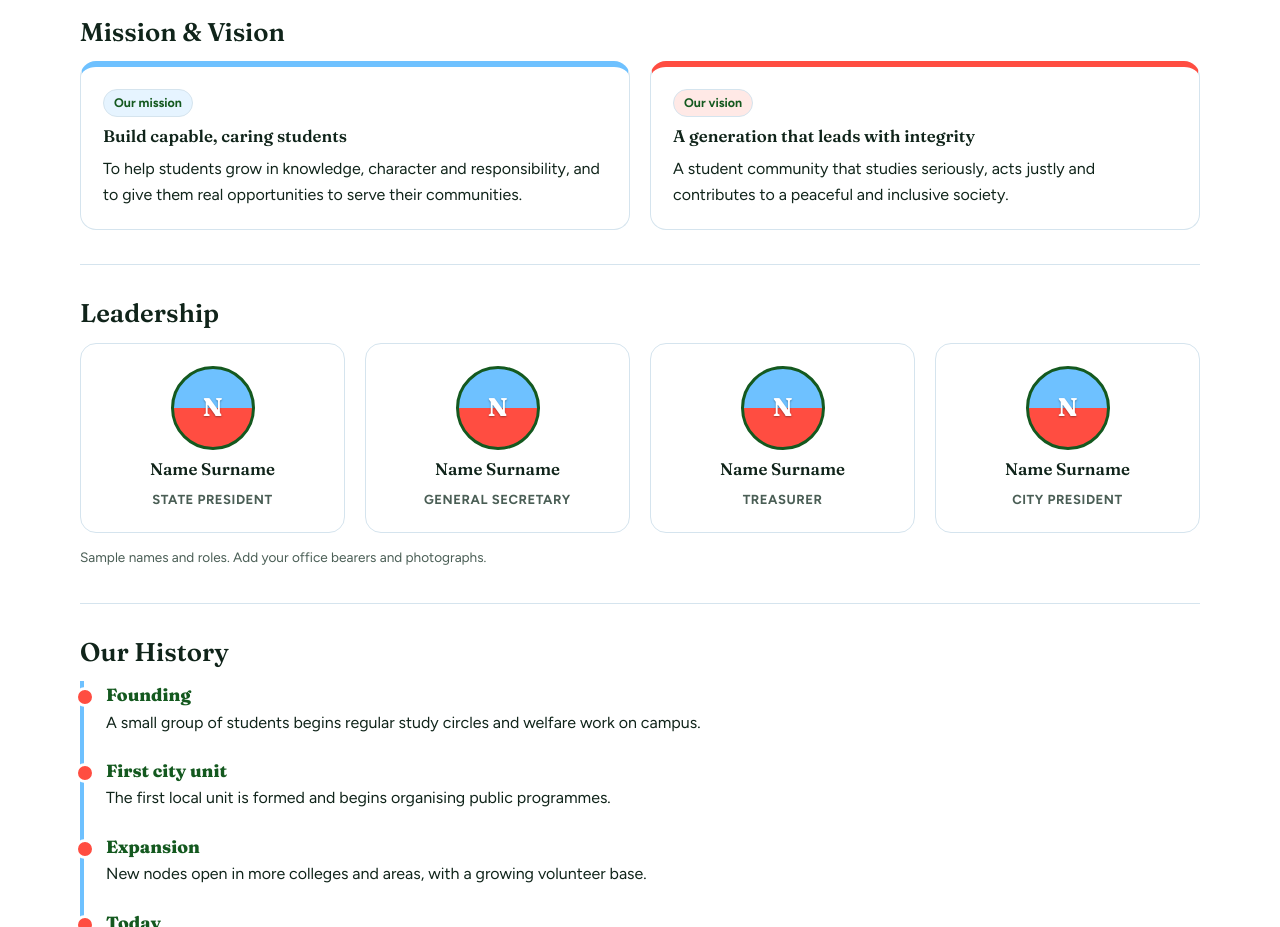
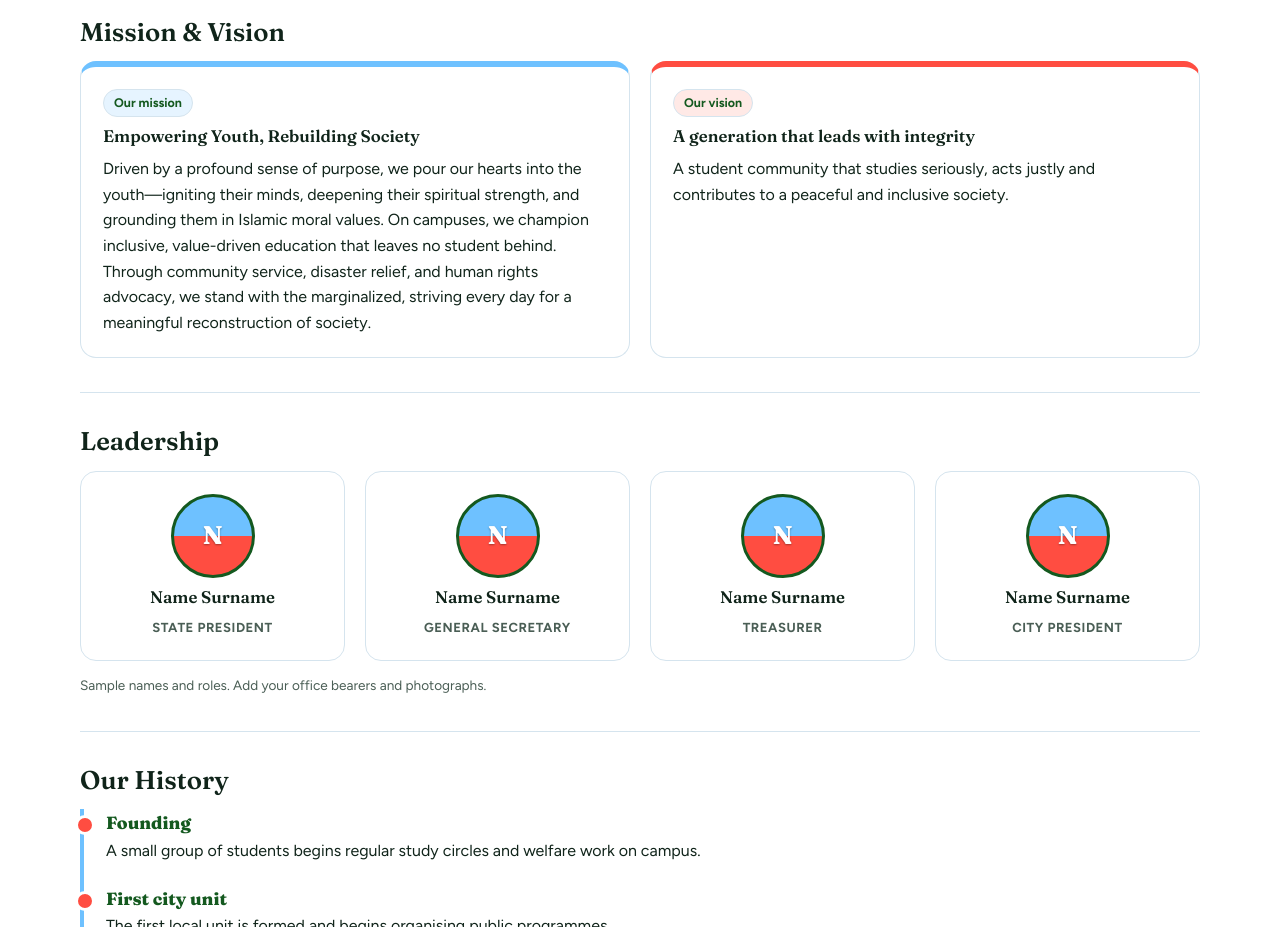
Before and after one commit to siocoimbatorework/SIO_Website, a plain HTML site: page index.html in a window 1280 px wide. Shown: the part 2580-3507 px from the top of the page. Drawn offline with Linux system fonts and the light colour scheme.

Commit message:
mission index.html

```diff
--- a/index.html
+++ b/index.html
@@ -268,7 +268,7 @@ footer .fine{margin-top:30px;font-size:.85rem;opacity:.85;border-top:1px solid r
   <div class="sub" id="mission">
     <h3>Mission &amp; Vision</h3>
     <div class="mv">
-      <div class="card"><span class="tag">Our mission</span><h4>Build capable, caring students</h4><p>To help students grow in knowledge, character and responsibility, and to give them real opportunities to serve their communities.</p></div>
+      <div class="card"><span class="tag">Our mission</span><h4>Empowering Youth, Rebuilding Society</h4><p>Driven by a profound sense of purpose, we pour our hearts into the youth—igniting their minds, deepening their spiritual strength, and grounding them in Islamic moral values. On campuses, we champion inclusive, value-driven education that leaves no student behind. Through community service, disaster relief, and human rights advocacy, we stand with the marginalized, striving every day for a meaningful reconstruction of society.</p></div>
       <div class="card"><span class="tag coral">Our vision</span><h4>A generation that leads with integrity</h4><p>A student community that studies seriously, acts justly and contributes to a peaceful and inclusive society.</p></div>
     </div>
   </div>
```
